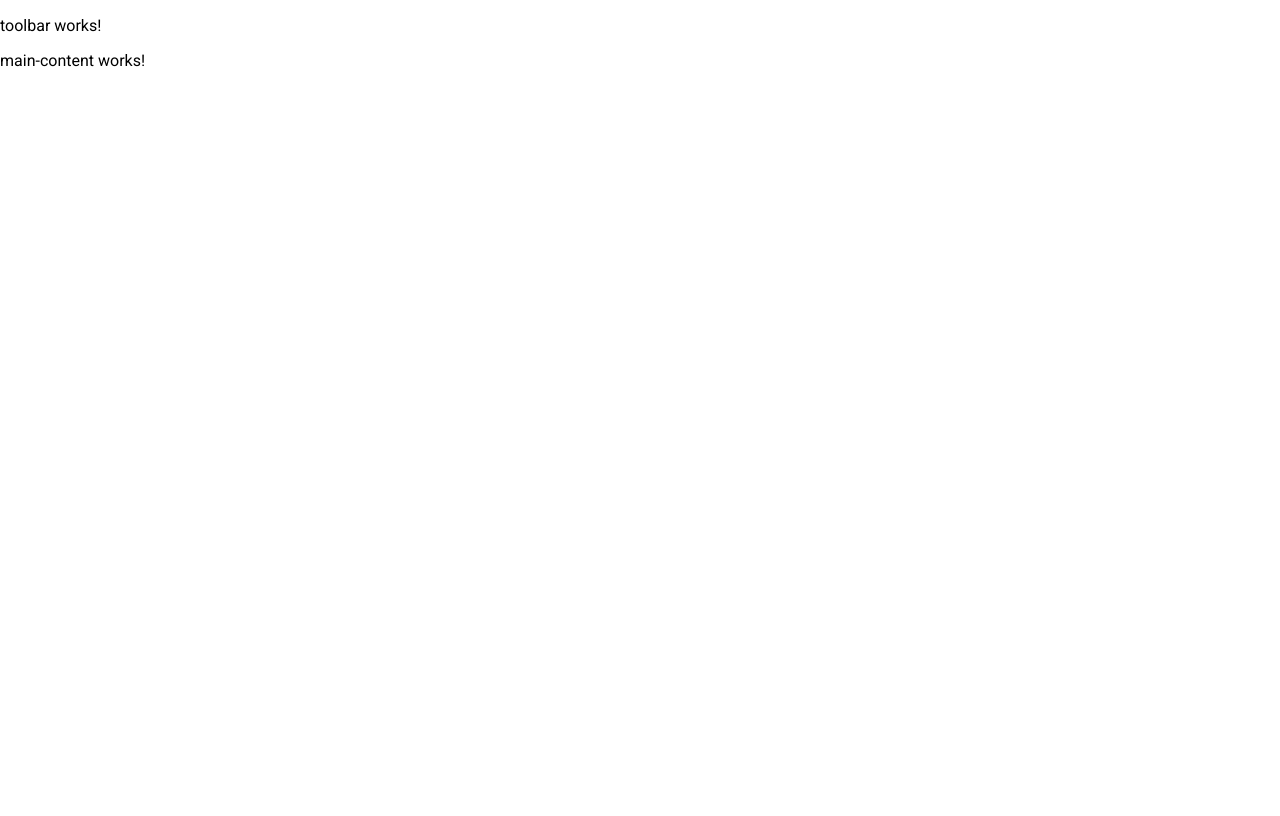
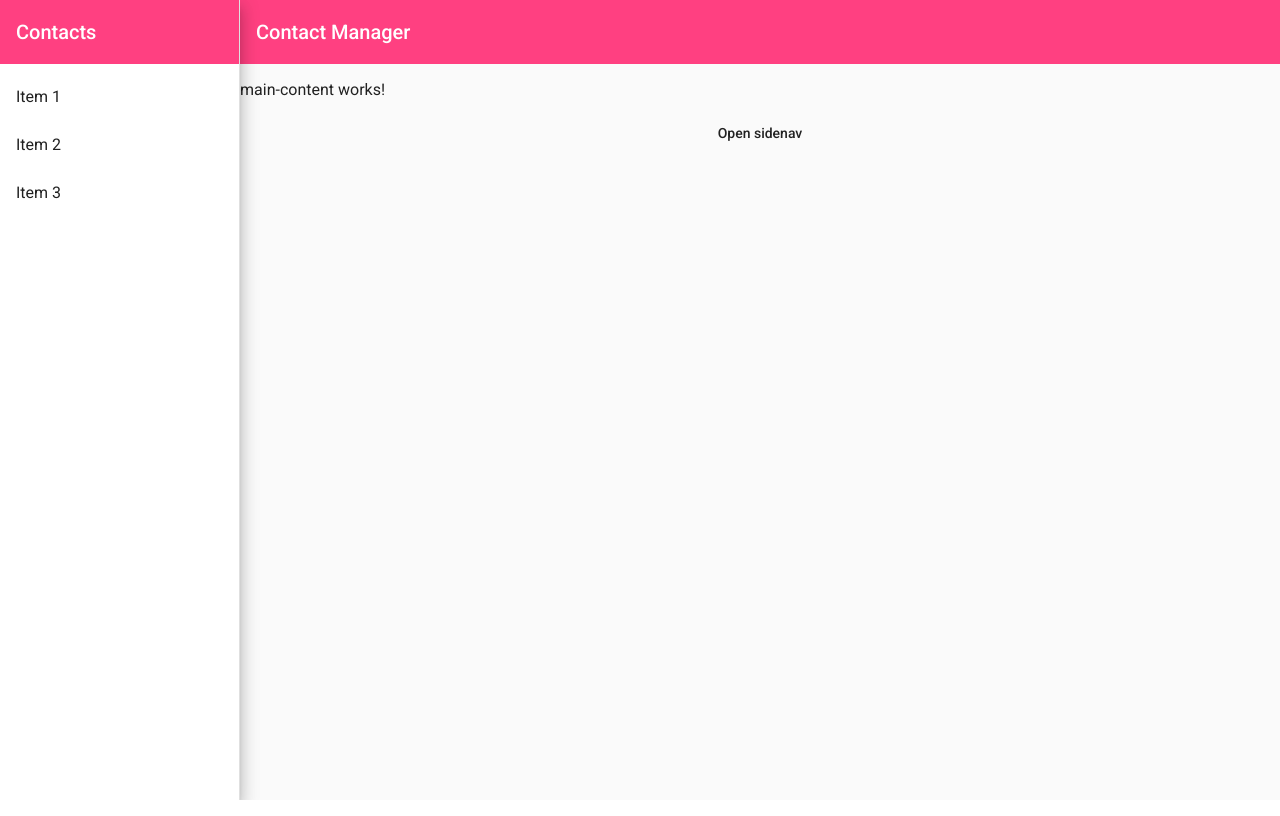
Before and after one commit to Verenasworld/simplydashboarddesign, an Angular app: page /contactmanager in a window 1280 px wide. Built offline with nearby package versions, Linux system fonts and the light colour scheme.

Commit message:
adding Responsiveness to the sidenav

```diff
--- a/src/app/contactmanager/component/sidenav/sidenav.component.html
+++ b/src/app/contactmanager/component/sidenav/sidenav.component.html
@@ -1,2 +1,21 @@
-<app-toolbar></app-toolbar>
-<router-outlet></router-outlet>
+<mat-sidenav-container class="app-sidenav-container" >
+  <mat-sidenav #sidenav
+               class="app-sidenav mat-elevation-z10"
+               [opened]="!isScreenSmall"
+               [mode]="isScreenSmall ? 'over' : 'side' " >
+    <mat-toolbar color="accent">
+      Contacts
+    </mat-toolbar>
+    <mat-list role="list">
+      <mat-list-item role="listitem">Item 1</mat-list-item>
+      <mat-list-item role="listitem">Item 2</mat-list-item>
+      <mat-list-item role="listitem">Item 3</mat-list-item>
+    </mat-list>
+
+  </mat-sidenav>
+  <div class="app-sidenav-content">
+    <app-toolbar></app-toolbar>
+    <router-outlet></router-outlet>
+    <button type="button" mat-button (click)="sidenav.toggle()">Open sidenav</button>
+  </div>
+</mat-sidenav-container>
--- /dev/null
+++ b/src/app/contactmanager/component/sidenav/sidenav.component.scss
@@ -0,0 +1,17 @@
+.app-sidenav-container {
+  flex: 1;
+  width: 100%;
+  min-width: 100%;
+  height: 100%;
+  min-height: 100%;
+}
+
+.app-sidenav-content{
+  display: flex;
+  height: 100%;
+flex-direction: column;
+}
+
+.app-sidenav{
+  width: 240px;
+}
--- a/src/app/contactmanager/component/sidenav/sidenav.component.ts
+++ b/src/app/contactmanager/component/sidenav/sidenav.component.ts
@@ -1,15 +1,23 @@
 import { Component, OnInit } from '@angular/core';
+import {BreakpointObserver, BreakpointState} from '@angular/cdk/layout';
+
+const SMALL_WIDTH_BREAKPOINT = 720;
 
 @Component({
   selector: 'app-sidenav',
   templateUrl: './sidenav.component.html',
-  styleUrls: ['./sidenav.component.css']
+  styleUrls: ['./sidenav.component.scss']
 })
 export class SidenavComponent implements OnInit {
-
-  constructor() { }
+public isScreenSmall: boolean;
+  constructor(private breakpointObserver: BreakpointObserver) { }
 
   ngOnInit(): void {
+    this.breakpointObserver.observe([ `(max-width: ${SMALL_WIDTH_BREAKPOINT}px)`])
+      .subscribe((state: BreakpointState) => {
+        this.isScreenSmall = state.matches;
+      });
   }
 
+
 }
--- a/src/app/contactmanager/component/toolbar/toolbar.component.html
+++ b/src/app/contactmanager/component/toolbar/toolbar.component.html
@@ -1 +1,3 @@
-<p>toolbar works!</p>
+<mat-toolbar color="accent">
+  <span>Contact Manager</span>
+</mat-toolbar>
```
Also changed, not shown: src/app/contactmanager/component/sidenav/sidenav.component.css (deleted).
